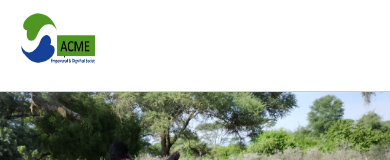
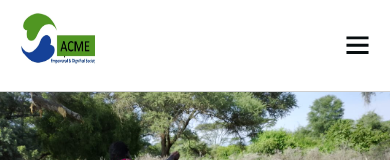
Before and after one commit to Imoite-zn/acme-org-site, a Next.js app: page / in a window 390 px wide. Shown: the top 160 px of the page. Built offline with nearby package versions, Linux system fonts and the light colour scheme.

Commit message:
Update header.scss

```diff
--- a/styles/header.scss
+++ b/styles/header.scss
@@ -14,7 +14,7 @@ header {
       }
     }
     .burger-menu{
-      display: none! important;
+      display: none;
     }
   }
 }
@@ -39,7 +39,7 @@ header {
       display: none;
     }
     .burger-menu{
-      display: block;
+      display: inline;
     }
     }
     }
```
